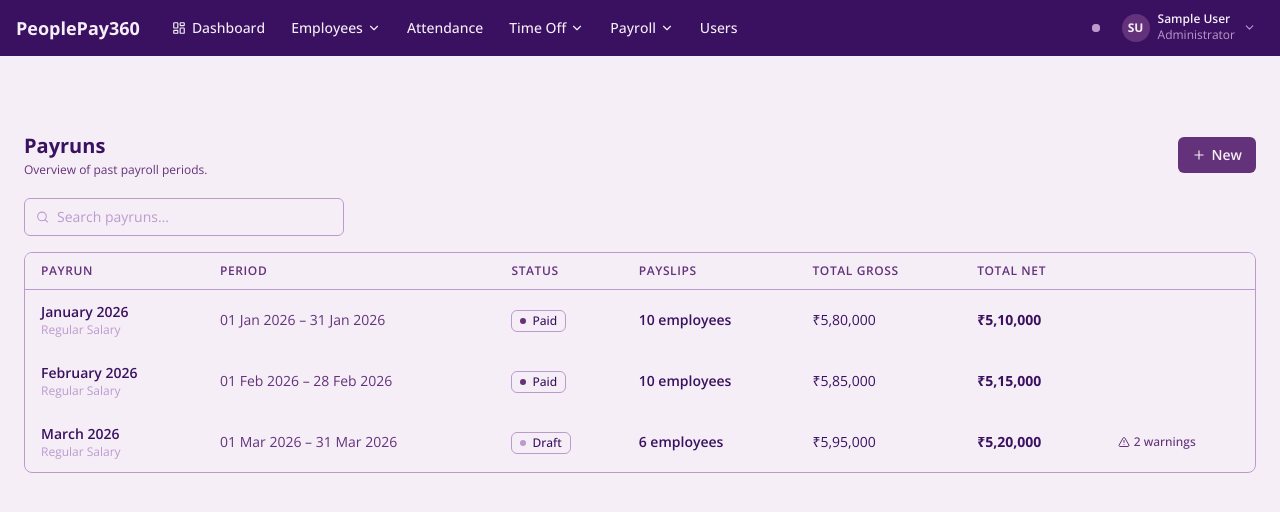
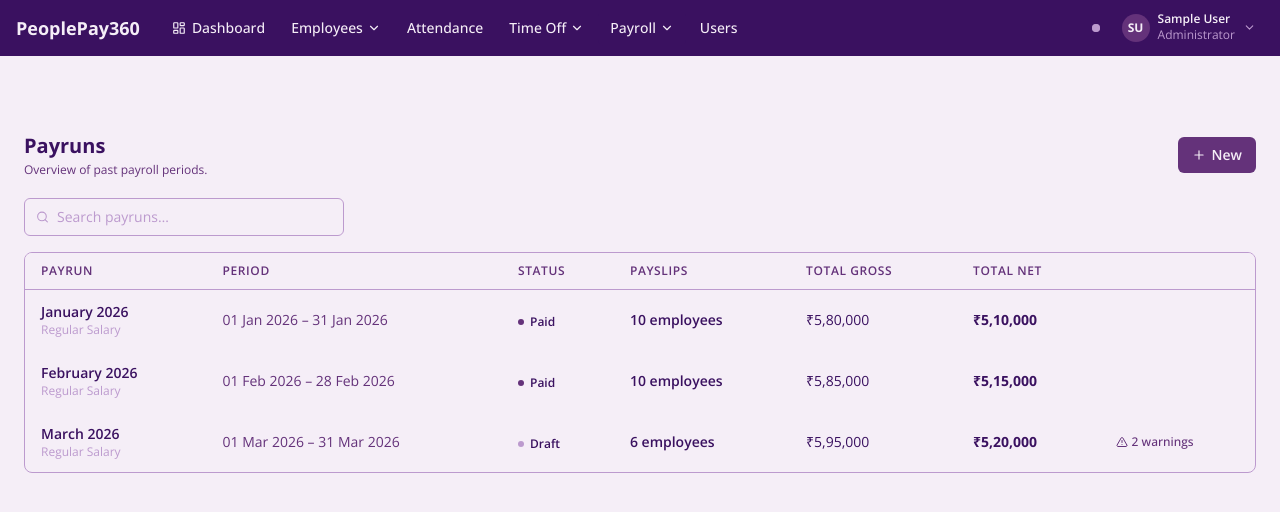
Before and after one commit to Kushalgarg211/PeoplePay360, a React (Vite) app in the folder frontend/: page /payroll/payruns in a window 1280 px wide. Shown: the top 512 px of the page. Built offline with nearby package versions, Linux system fonts and the light colour scheme; sample sign-in values are in the browser's storage.

Commit message:
style: update status badges to use text-only styling without background boxes

```diff
--- a/frontend/src/components/ui/Badge.tsx
+++ b/frontend/src/components/ui/Badge.tsx
@@ -14,13 +14,13 @@ interface BadgeProps {
 }
 
 const variantClasses: Record<BadgeVariant, string> = {
-  default:  'bg-slate-100 text-slate-700 border border-slate-200',
-  success:  'bg-emerald-50 text-emerald-700 border border-emerald-200',
-  warning:  'bg-amber-50 text-amber-700 border border-amber-200',
-  danger:   'bg-red-50 text-red-700 border border-red-200',
-  info:     'bg-blue-50 text-blue-700 border border-blue-200',
-  purple:   'bg-purple-50 text-purple-700 border border-purple-200',
-  indigo:   'bg-indigo-50 text-indigo-700 border border-indigo-200',
+  default:  'text-slate-700',
+  success:  'text-emerald-700',
+  warning:  'text-amber-700',
+  danger:   'text-red-700',
+  info:     'text-blue-700',
+  purple:   'text-purple-700',
+  indigo:   'text-indigo-700',
 };
 
 const dotColors: Record<BadgeVariant, string> = {
@@ -37,8 +37,8 @@ export function Badge({ children, variant = 'default', size = 'sm', dot = false,
   return (
     <span
       className={cn(
-        'inline-flex items-center gap-1.5 font-medium rounded',
-        size === 'sm' ? 'px-2 py-0.5 text-xs' : 'px-2.5 py-1 text-xs',
+        'inline-flex items-center gap-1.5 font-semibold',
+        size === 'sm' ? 'text-xs' : 'text-sm',
         variantClasses[variant],
         className
       )}
```
